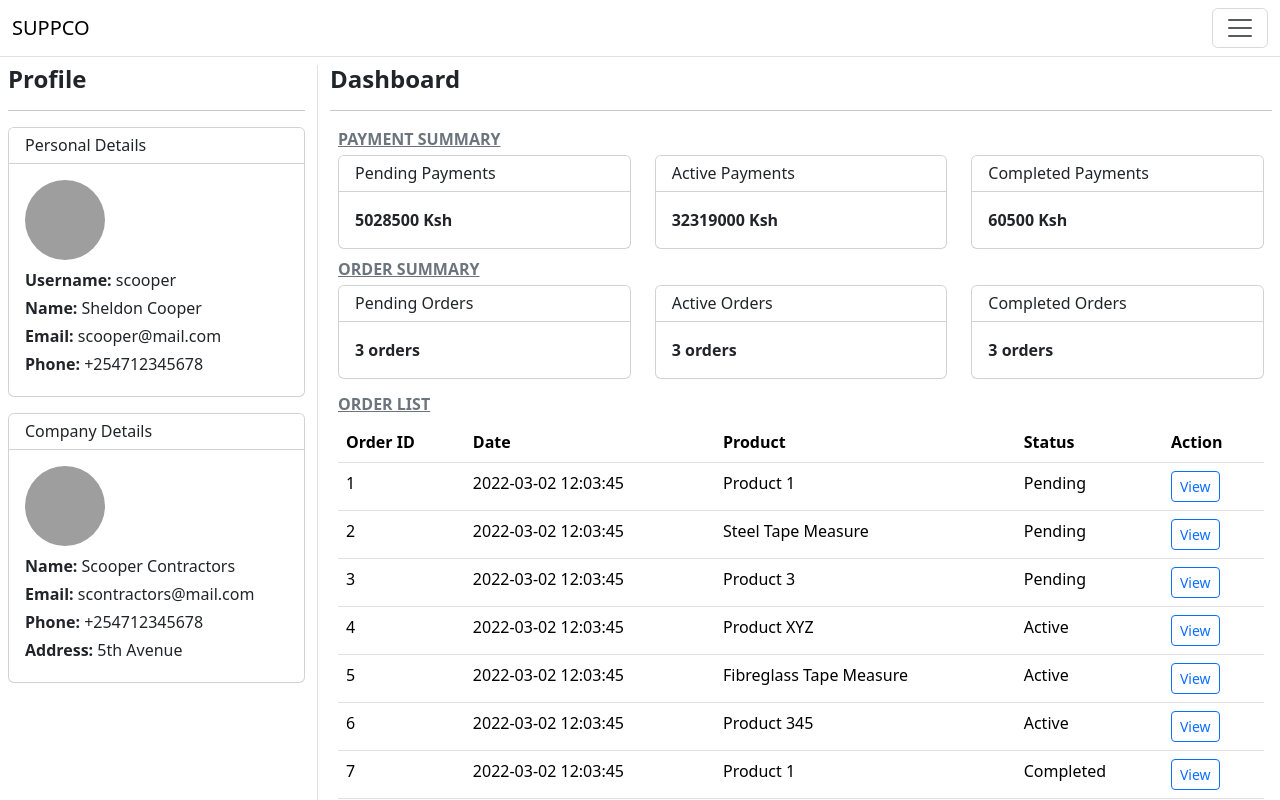
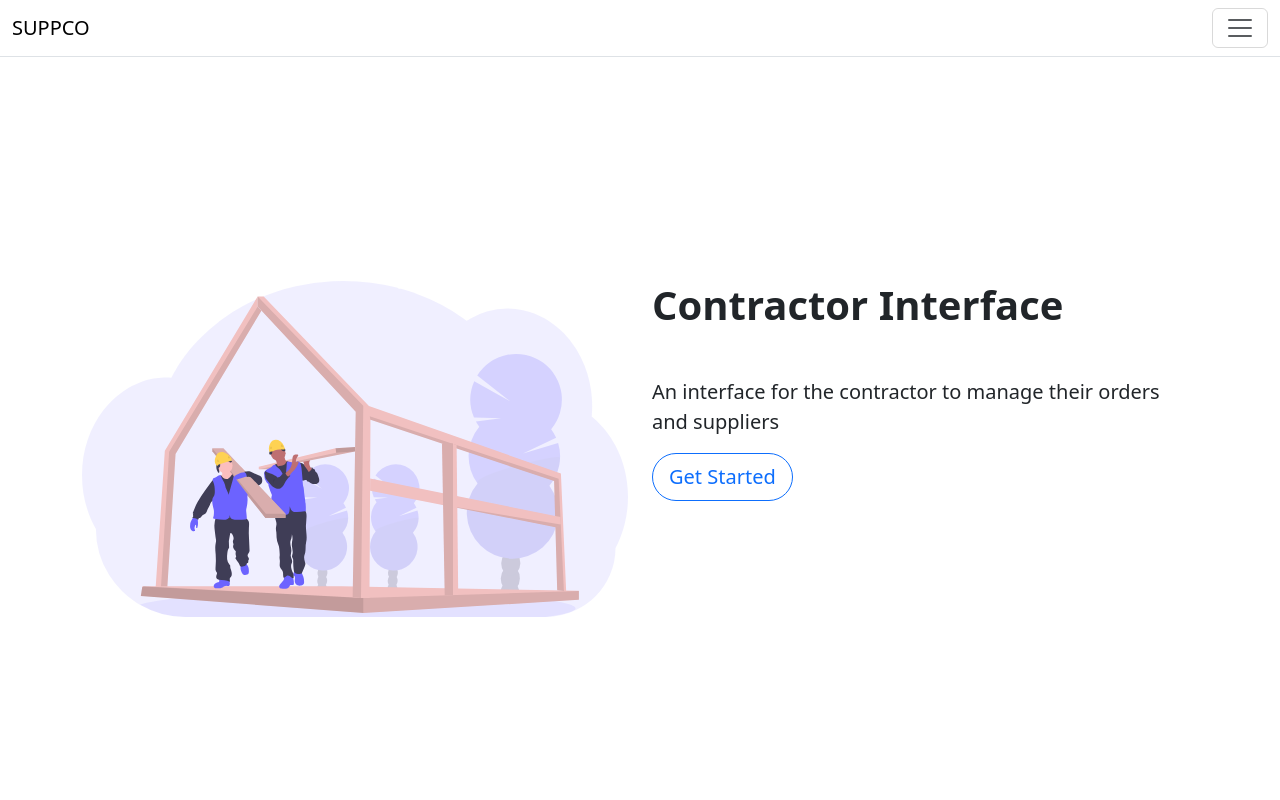
Before and after one commit to daltechafrica/suppco-contractor-prototype, a React (Create React App) app: page / in a window 1280 px wide. Shown: the top 800 px of the page. Built offline with nearby package versions, Linux system fonts and the light colour scheme; grey boxes are pictures that could not be loaded.

Commit message:
add landing page

```diff
--- a/src/constants/Routes.jsx
+++ b/src/constants/Routes.jsx
@@ -4,6 +4,7 @@ import { appLinks } from "./links";
 import Navbar from "../layouts/Navbar";
 import Footer from "../layouts/Footer";
 
+const Splash = React.lazy(() => import("../pages/Splash"));
 const Dashboard = React.lazy(() => import("../pages/Dashboard"));
 const Orders = React.lazy(() => import("../pages/Orders"));
 const Delivery = React.lazy(() => import("../pages/Delivery"));
@@ -72,7 +73,8 @@ function BaseRouter() {
         >
           <Navbar />
           <Routes>
-            <Route exact path={appLinks.Dashboard} element={<Dashboard />} />
+            <Route exact path={appLinks.Splash} element={<Splash />} />
+            <Route path={appLinks.Dashboard} element={<Dashboard />} />
             <Route path={appLinks.Orders} element={<Orders />} />
             <Route path={appLinks.Delivery} element={<Delivery />} />
             <Route path={appLinks.Inventory} element={<Inventory />} />
--- a/src/constants/links.jsx
+++ b/src/constants/links.jsx
@@ -1,5 +1,6 @@
 const appLinks = {
-  Dashboard: "/",
+  Splash: "/",
+  Dashboard: "/dashboard",
   Orders: "/orders",
   Delivery: "/delivery",
   Inventory: "/inventory",
--- /dev/null
+++ b/src/pages/Splash.jsx
@@ -0,0 +1,25 @@
+import React from "react";
+import splashImage from "../assets/images/landing/splash.svg"
+import { Link } from "react-router-dom";
+import { appLinks } from "../constants/links";
+
+function Splash() {
+  return (
+    <>
+      <div className="container d-flex justify-content-center align-items-center m-auto" style={{ height: "100vh" }}>
+        <div className="row">
+          <div className="col-md-6 col-sm-12 mb-3">
+            <img src={splashImage} alt="" className="w-100" />
+          </div>
+          <div className="col-md-6 col-sm-12 mb-3">
+            <h1 className="fw-bold mb-5">Contractor Interface</h1>
+            <p className="lead">An interface for the contractor to manage their orders and suppliers</p>
+            <Link to={appLinks.Dashboard} className="btn btn-outline-primary rounded-pill btn-lg">Get Started</Link>
+          </div>
+        </div>
+      </div>
+    </>
+  );
+}
+
+export default Splash;
```
Also changed, not shown: src/assets/images/landing/splash.svg (added).
